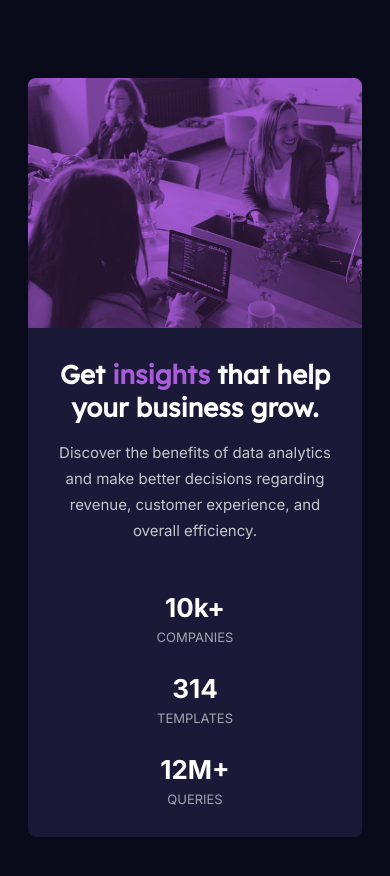
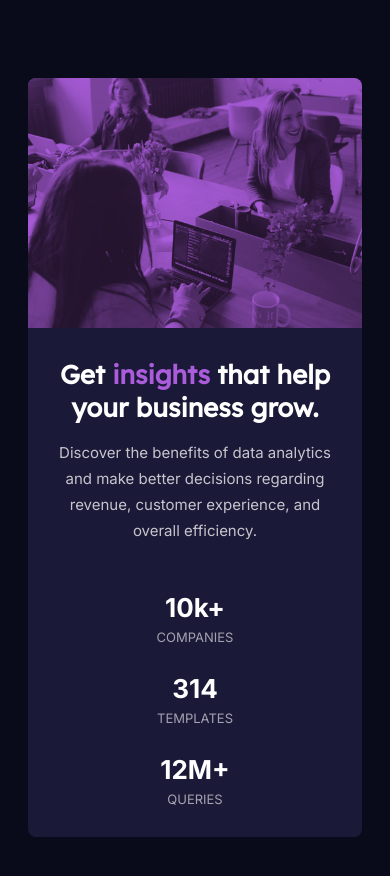
Before and after one commit to Manmohan7/fm-stats-preview-card, a website: page index.html in a window 390 px wide. Drawn offline with Linux system fonts and the light colour scheme.

Commit message:
responsive images

```diff
--- a/index.html
+++ b/index.html
@@ -16,7 +16,13 @@
 <body>
   <div class="card">
     <div class="card-img">
-      <img src="./images/image-header-mobile.jpg" alt="Business Growth">
+      <img
+        src="./images/image-header-desktop.jpg"
+        alt="Business Growth"
+        srcset="./images/image-header-desktop.jpg 540w,
+                ./images/image-header-desktop.jpg 654w"
+        sizes="(min-width: 768px) 50vw, 100vw"
+      >
     </div>
 
     <div class="card-content">
```
